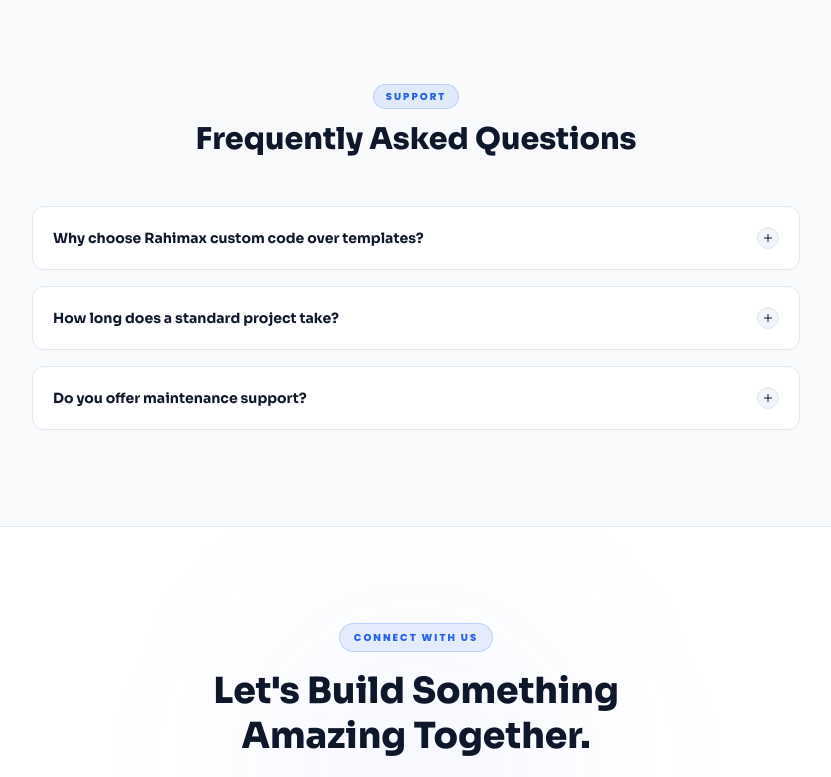
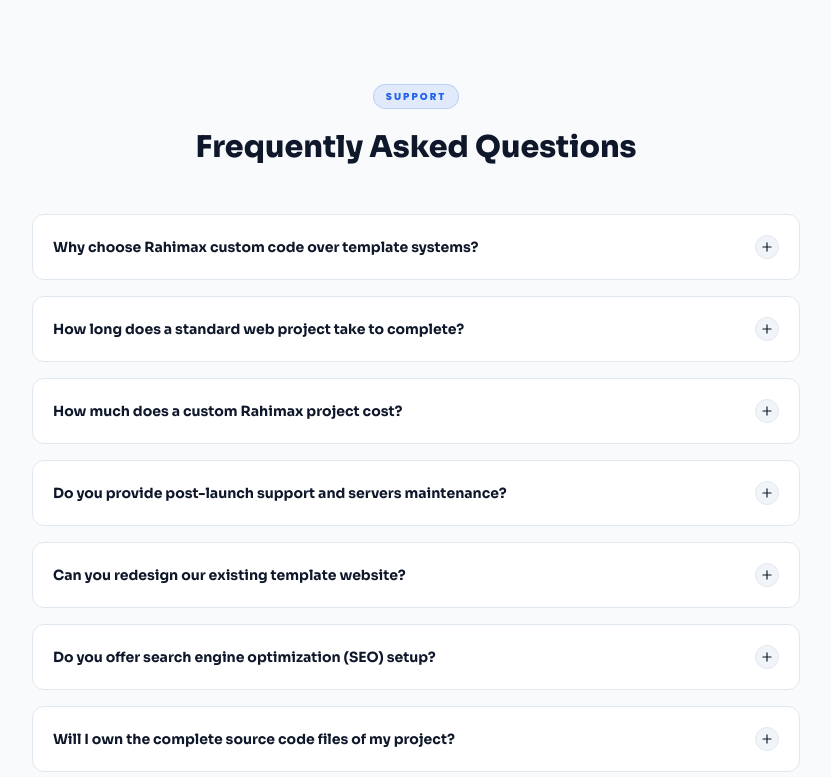
Before and after one commit to ravinder-yad/RAHIMAX, a React (Vite) app: page /about in a window 1280 px wide. Shown: the part 7760-8537 px from the top of the page, without its empty margins (224-1055 px from the left). Built offline with nearby package versions, Linux system fonts and the light colour scheme.

Commit message:
Expand FAQ Accordion to 10 comprehensive detailed support items and resolve section tag nesting structure in About.jsx

```diff
--- a/src/pages/About/About.jsx
+++ b/src/pages/About/About.jsx
@@ -883,23 +883,30 @@
         </div>
       </section>
 
-      {/* ❓ FAQs Accordion */}
+      {/* ❓ FAQs Accordion (Redesigned with 10 detailed FAQ items) */}
       <section className="py-24 bg-bg-light dark:bg-slate-950 px-6 text-left border-b border-border-light dark:border-zinc-800">
         <div className="max-w-3xl mx-auto">
           <div className="text-center mb-12">
             <span className="text-secondary text-[10px] uppercase tracking-[0.2em] font-extrabold mb-3 px-3 py-1 bg-secondary/10 rounded-full inline-block border border-secondary/20">
               Support
             </span>
-            <h2 className="text-primary dark:text-white font-heading font-extrabold text-2xl md:text-3xl leading-tight">
+            <h2 className="text-primary dark:text-white font-heading font-black text-2xl md:text-3xl leading-tight mt-2">
               Frequently Asked Questions
             </h2>
           </div>
 
           <div className="space-y-4">
             {[
-              { q: "Why choose Rahimax custom code over templates?", a: "Templates load bulky libraries and are hard to customize. We write React elements from scratch so your pages load under 1.5s and are fully secure." },
-              { q: "How long does a standard project take?", a: "Business sites take 5-10 days, headless E-Commerce portals take 10-20 days, and complex systems range from 30-90 days." },
-              { q: "Do you offer maintenance support?", a: "Yes. Every plan includes dedicated support, checking database queries, backups, and security updates." }
+              { q: "Why choose Rahimax custom code over template systems?", a: "Templates load bulky libraries and are hard to customize. We write React elements from scratch to keep page load speeds under 1.5s, block SQL vulnerabilities, and achieve perfect 100/100 Lighthouse SEO metrics." },
+              { q: "How long does a standard web project take to complete?", a: "A custom business portal takes 5-10 days, headless E-Commerce storefronts take 10-20 days, and large enterprise database school/clinic ERP systems take 30-90 days." },
+              { q: "How much does a custom Rahimax project cost?", a: "All plans are tailored to your specific feature list. Check our interactive Estimator Calculator widget on the Pricing page to select modules and see direct estimates." },
+              { q: "Do you provide post-launch support and servers maintenance?", a: "Yes, every delivery includes dedicated support, checking database queries logs, monthly backups, and core package upgrades." },
+              { q: "Can you redesign our existing template website?", a: "Absolutely. We audit your current page load speeds, retain your existing Google SEO sitemap paths, and rewrite the frontend using clean Next.js/Tailwind UI layouts." },
+              { q: "Do you offer search engine optimization (SEO) setup?", a: "Yes. Every page is structured with HTML5 semantic standards, optimized image metadata, JSON-LD schema layouts, and custom sitemaps configs for quick indexing." },
+              { q: "Will I own the complete source code files of my project?", a: "Yes. Upon final delivery and milestone clearance, we transfer 100% of the repository ownership files to your active GitHub account." },
+              { q: "What database security protocols do you integrate?", a: "We use encrypted password hashing (bcrypt), JSON Web Tokens (JWT) for secure session checks, and sanitize input fields models schema to block script injection leaks." },
+              { q: "Can you connect custom payment gateways like Stripe or Razorpay?", a: "Yes. We build secure Webhook configurations, checkout order routing panels, and receipt invoice generation pipelines for local/global currencies." },
+              { q: "Do we need to buy hosting services separately?", a: "We handle cloud setup and configurations on Vercel, Netlify, or AWS EC2 instances, helping you map custom domains and SSL credentials easily." }
             ].map((faq, idx) => {
               const isOpen = openFaq === idx;
               return (
@@ -911,12 +918,12 @@
                     className="w-full flex items-center justify-between p-5 text-left focus:outline-none cursor-pointer group animate-fade-in"
                   >
                     <span className={`font-heading font-bold text-xs md:text-sm transition-colors ${
-                      isOpen ? 'text-secondary' : 'text-primary dark:text-white group-hover:text-secondary'
+                      isOpen ? 'text-secondary font-black' : 'text-primary dark:text-white group-hover:text-secondary'
                     }`}>{faq.q}</span>
                     <span className={`p-1 rounded-full border transition-all ${
                       isOpen ? 'bg-secondary text-white border-secondary' : 'bg-slate-100 dark:bg-zinc-800 border-border-light dark:border-zinc-700 text-primary dark:text-white'
                     }`}>
-                      {isOpen ? <X className="w-3 h-3" /> : <Plus className="w-3 h-3" />}
+                      {isOpen ? <X className="w-3.5 h-3.5" /> : <Plus className="w-3.5 h-3.5" />}
                     </span>
                   </button>
                   {isOpen && (
```
